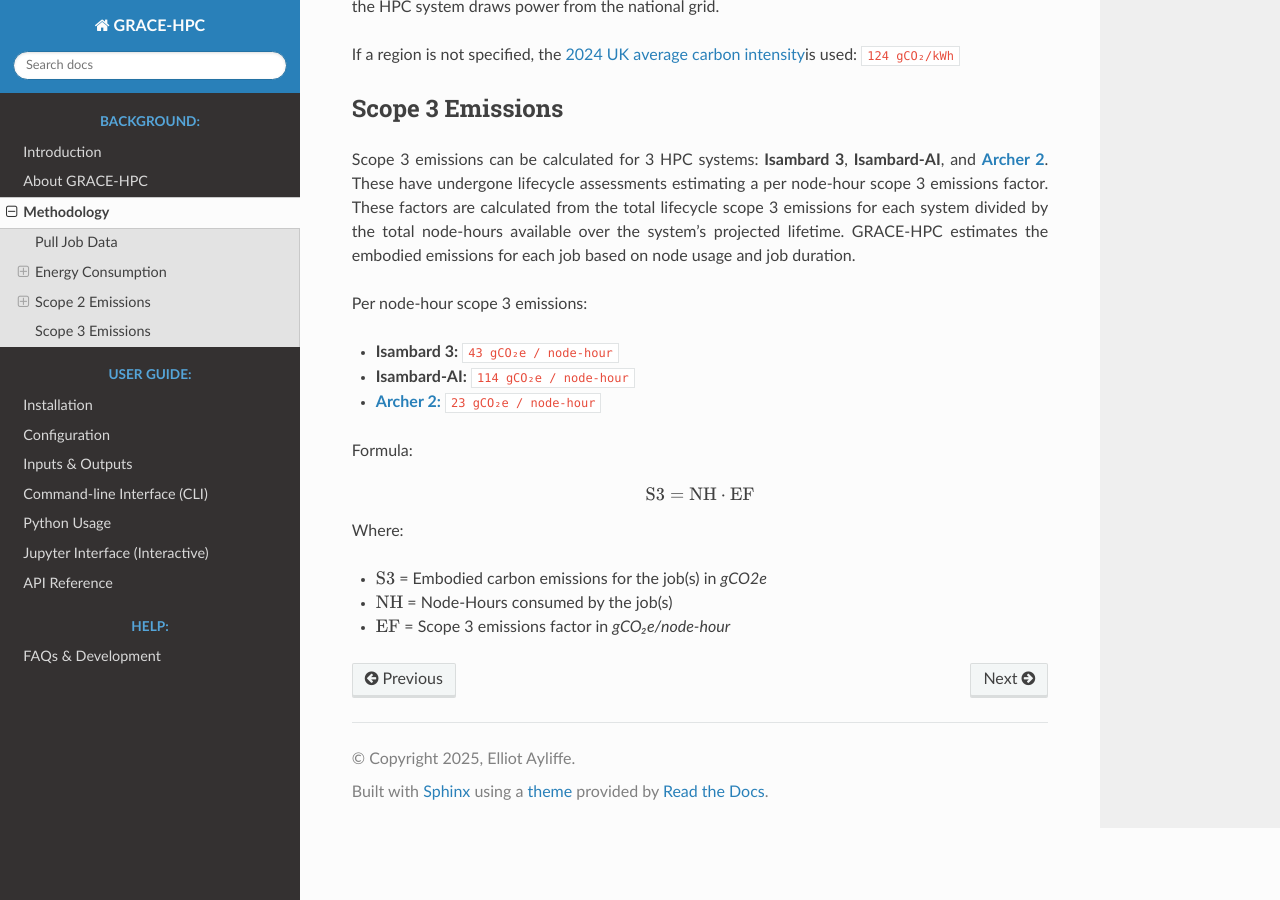
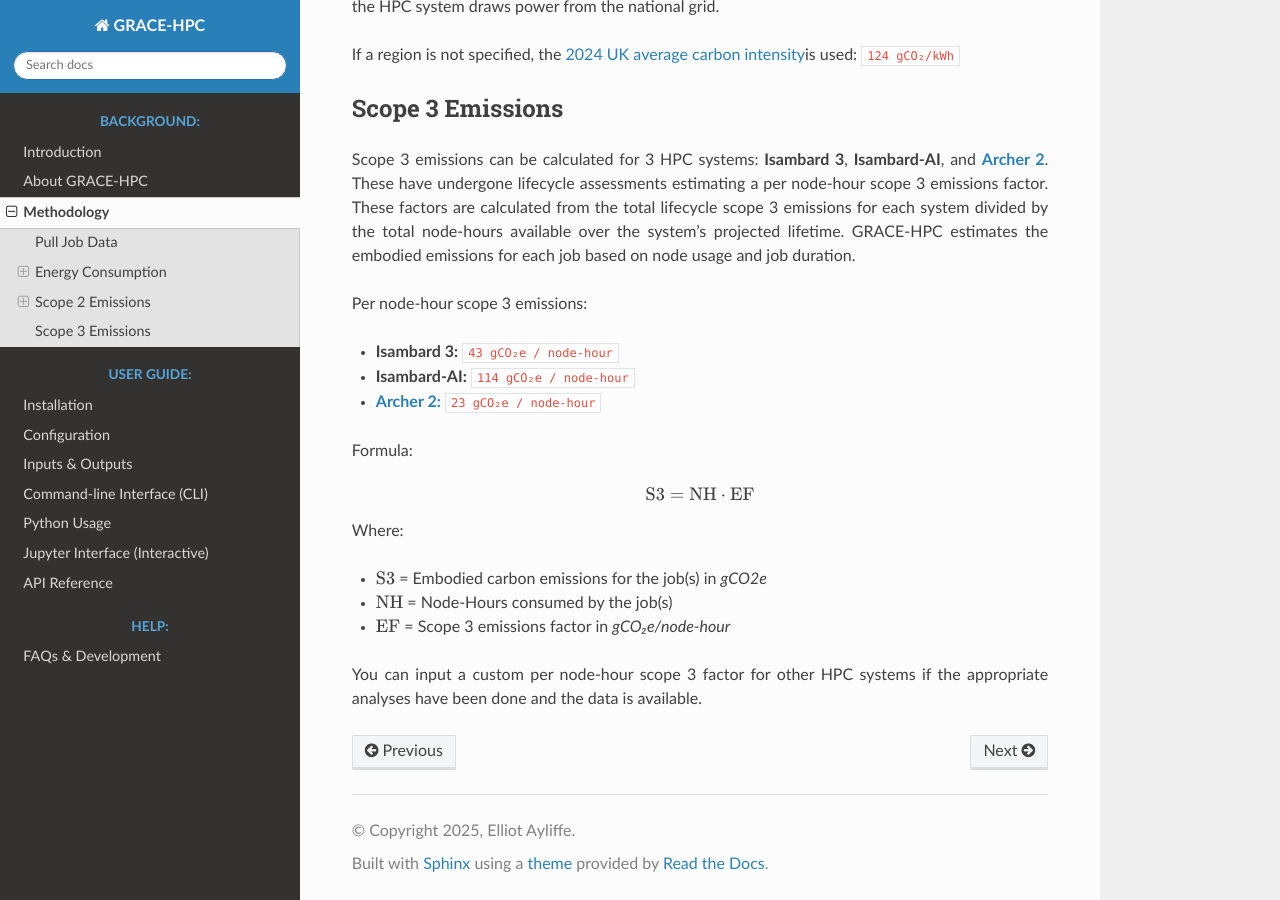
Before and after one commit to Elliot-Ayliffe/GRACE-HPC, a Sphinx documentation site: the page built from docs/methodology.md, in a window 1280 px wide and 900 px high, scrolled down 1945 px. Built offline with Sphinx 7.4.7 and the Read the Docs theme 3.1.0, drawn with Linux system fonts in a browser that asks for light colours.

Commit message:
Update methodology.md

```diff
--- a/docs/methodology.md
+++ b/docs/methodology.md
@@ -103,3 +103,5 @@ Where:
 - $\text{S3}$ = Embodied carbon emissions for the job(s) in *gCO2e*
 - $\text{NH}$ = Node-Hours consumed by the job(s)
 - $\text{EF}$ = Scope 3 emissions factor in *gCO₂e/node-hour*
+
+You can input a custom per node-hour scope 3 factor for other HPC systems if the appropriate analyses have been done and the data is available.
```
